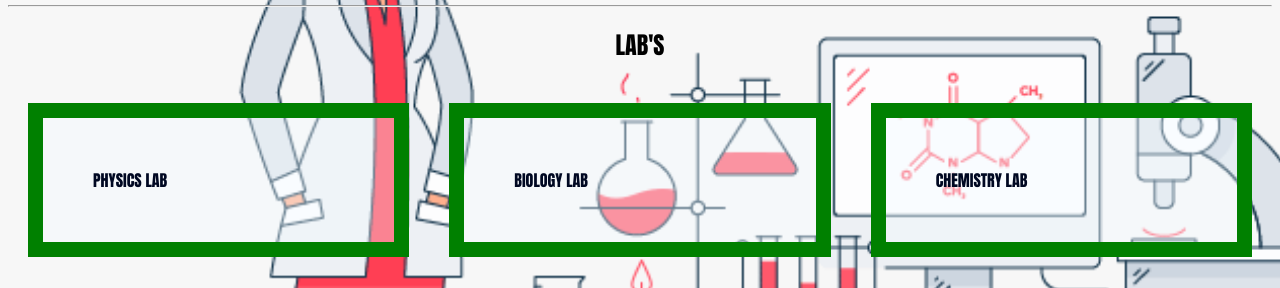
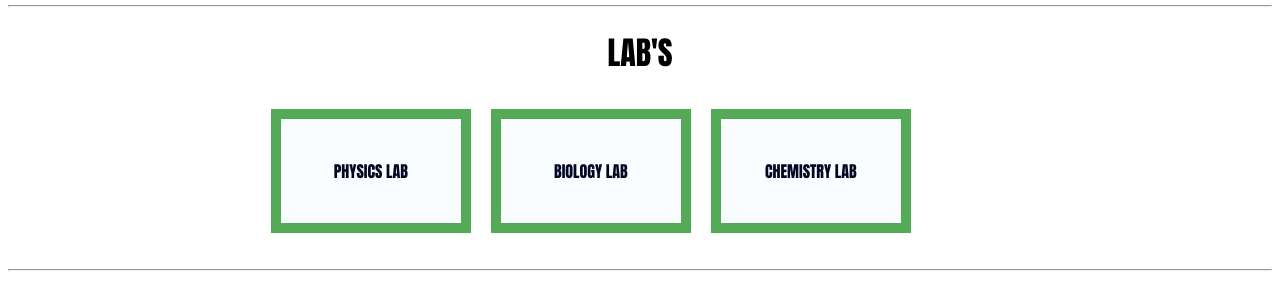
Before and after one commit to a2ein/hexagonnodelab, a plain HTML site: page index.html in a window 1280 px wide. Shown: the part 395-683 px from the top of the page. Drawn offline with Linux system fonts and the light colour scheme.

Commit message:
Upload to main

```diff
--- a/index.html
+++ b/index.html
@@ -88,8 +88,9 @@ What is NODE LAB?
 </section>
 <hr>
 <!--content-->
+<div class="header" > <h1> LAB'S</h1></div>
 <section class="cs">
-<div class="header" > <h1> LAB'S</h1></div>
+
 <div class="content">
 
     <div class="box">
--- a/styles.css
+++ b/styles.css
@@ -1,16 +1,19 @@
 .main{  background-image: url("/lab.gif");
  }
+ .box{
+background-color: rgba(240, 248, 255, 0.363);
 
- body{
+   width: 100px; border: 10px solid rgba(0, 128, 0, 0.658); padding: 40px; margin: 10px;
+}
+.cs {
+padding-left: 20%;
 
-    background-image: url("/lab2.gif");
-background-repeat: no-repeat;
-background-size: cover;
- }
+}
 .content{
     display: flex;
     flex-direction: row;
-
+  text-align: center;
+  flex-wrap: wrap;
 }
 .content a {
 
@@ -28,11 +31,7 @@ background-size: cover;
 
 }
 
- .box{
-background-color: rgba(240, 248, 255, 0.363);
 
-   width: 300px; border: 15px solid green; padding: 50px; margin: 20px;
-}
 .QNA form {
 
 background-image: url("/form.gif");
```
